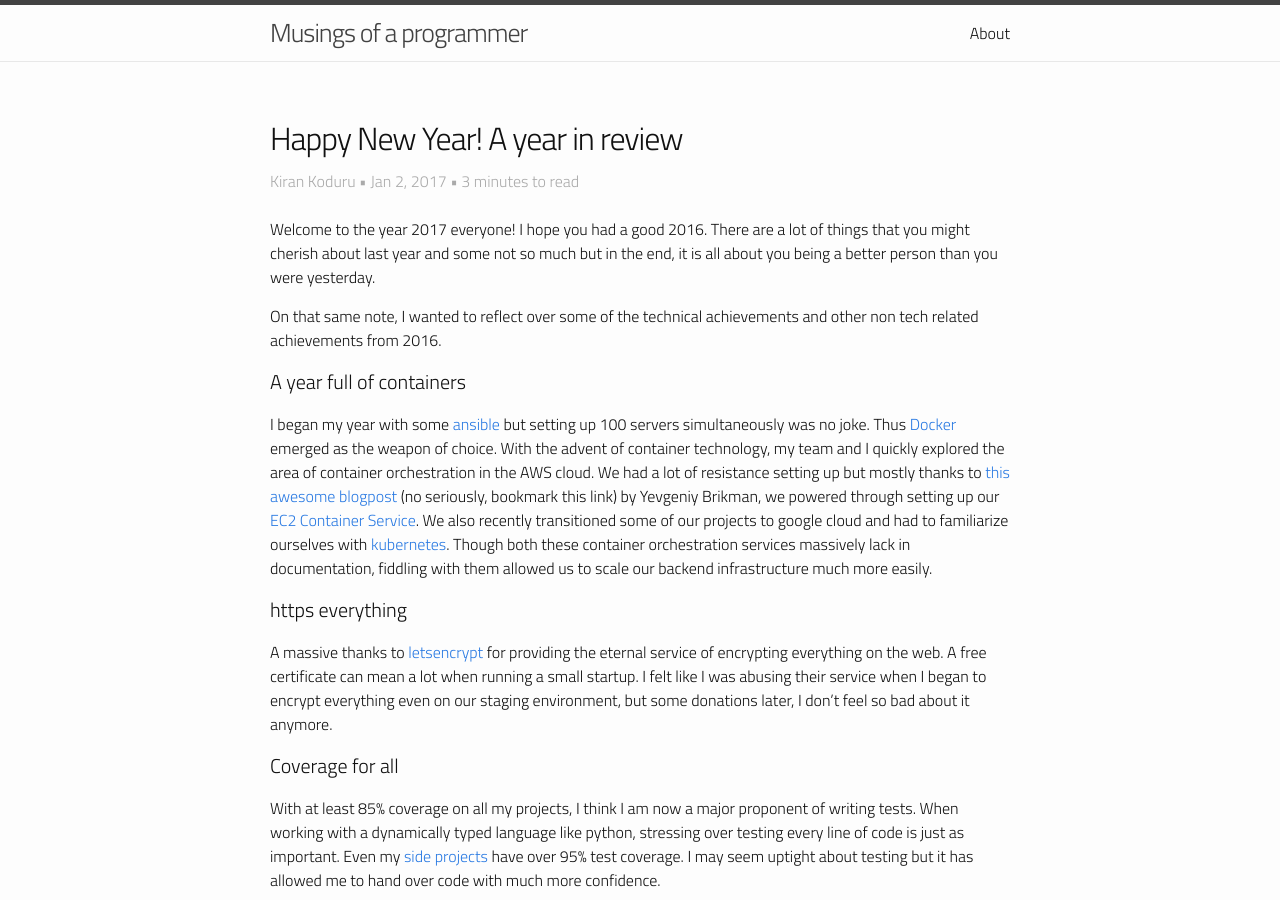
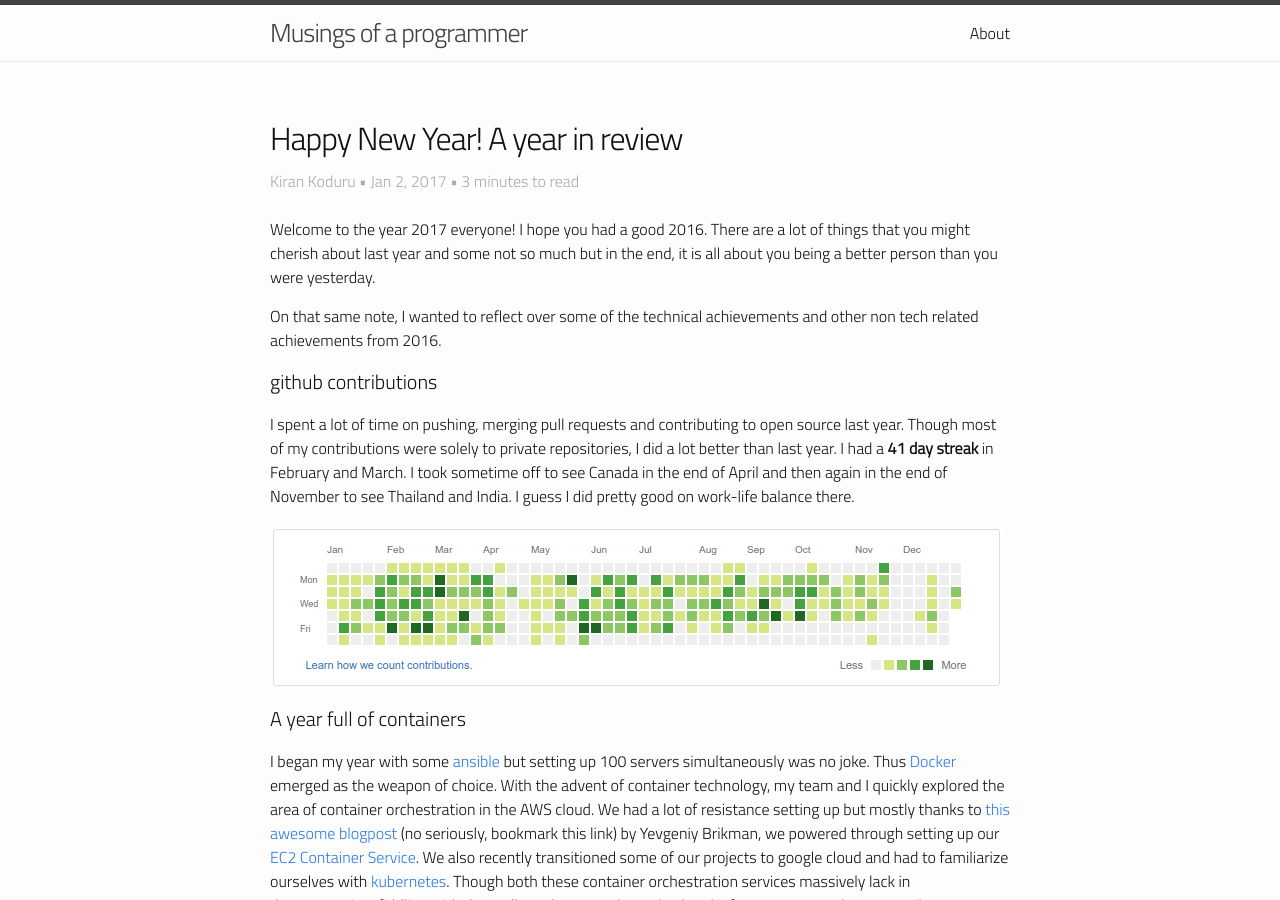
Before and after one commit to arupbhunia/kirankoduru.github.io, a Jekyll site: the page built from _posts/2017-01-02-happy-new-year.md, in a window 1280 px wide and 900 px high. Built offline with Jekyll 4.4.1, drawn with Linux system fonts in a browser that asks for light colours; nearby versions of some CDN libraries; comment, search, counter and statistics services are not loaded.

Commit message:
Add github contributions to the new year post

```diff
--- a/_posts/2017-01-02-happy-new-year.md
+++ b/_posts/2017-01-02-happy-new-year.md
@@ -6,9 +6,16 @@ categories: random
 description : Reviewing my accomplishments for the year 2016
 author: Kiran Koduru
 ---
+
 Welcome to the year 2017 everyone! I hope you had a good 2016. There are a lot of things that you might cherish about last year and some not so much but in the end, it is all about you being a better person than you were yesterday.
 
 On that same note, I wanted to reflect over some of the technical achievements and other non tech related achievements from 2016.
+
+#### github contributions
+
+I spent a lot of time on pushing, merging pull requests and contributing to open source last year. Though most of my contributions were solely to private repositories, I did a lot better than last year. I had a __41 day streak__ in February and March. I took sometime off to see Canada in the end of April and then again in the end of November to see Thailand and India. I guess I did pretty good on work-life balance there.
+
+![Stayin inline]({{ site.url }}/img/github-contrib-2016.png)
 
 #### A year full of containers
 
```
Also changed, not shown: img/github-contrib-2016.png (added).
